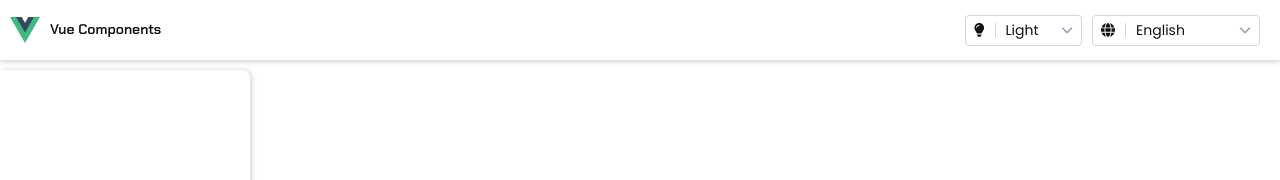
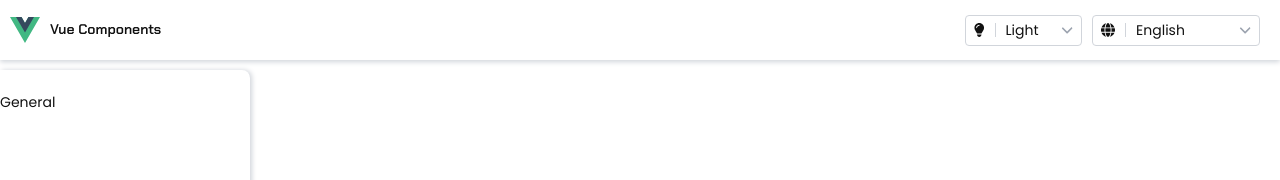
Before and after one commit to Tuong1994/Vue_UI_Component, a Vue app: page / in a window 1280 px wide. Shown: the top 180 px of the page. Built offline with nearby package versions, Linux system fonts and the light colour scheme.

Commit message:
Side Menu init

```diff
--- a/src/components/View/AppLayout/AppLayout.vue
+++ b/src/components/View/AppLayout/AppLayout.vue
@@ -1,6 +1,7 @@
 <script setup lang="ts">
 import { Layout } from '@/components/UI'
 import Header from '../Header/Header.vue';
+import SideMenu from '../SideMenu/SideMenu.vue';
 
 const { Container, Body, Side, Content } = Layout
 </script>
@@ -10,7 +11,7 @@ const { Container, Body, Side, Content } = Layout
    <Header />
     <Body>
       <Side>
-
+        <SideMenu />
       </Side>
       <Content>
         <slot></slot>
--- /dev/null
+++ b/src/components/View/SideMenu/SideMenu.vue
@@ -0,0 +1,14 @@
+<script setup lang="ts">
+import { Typography, Divider } from '@/components/UI'
+import useMenu from './hooks/useMenu'
+
+const { Paragraph } = Typography
+
+const menus = useMenu()
+</script>
+
+<template>
+  <template v-for="menu in menus" :key="menu.id">
+    <Paragraph>{{ menu.category }}</Paragraph>
+  </template>
+</template>
--- /dev/null
+++ b/src/components/View/SideMenu/hooks/useMenu.ts
@@ -0,0 +1,23 @@
+import { computed } from 'vue'
+import type { SideMenuItems } from '../type'
+import useLangStore from '@/stores/LangStore'
+
+const useMenu = () => {
+  const t = useLangStore()
+
+  const menus = computed<SideMenuItems>(() => [
+    {
+      id: 'general',
+      category: t.lang.menu.general,
+      items: [
+        { id: 'button', label: 'Button', path: '/' },
+        { id: 'icon', label: 'Icon', path: '/' },
+        { id: 'typography', label: 'Typography', path: '/' }
+      ]
+    }
+  ])
+
+  return menus
+}
+
+export default useMenu
--- /dev/null
+++ b/src/components/View/SideMenu/type.ts
@@ -0,0 +1,9 @@
+import type { MenuItem } from '@/components/UI/Layout/Menu/type'
+
+export type SideMenuItem = {
+  id: string
+  category: string
+  items: Pick<MenuItem, 'id' | 'label' | 'path'>[]
+}
+
+export type SideMenuItems = SideMenuItem[]
--- a/src/style/components/view/view.scss
+++ b/src/style/components/view/view.scss
@@ -1 +1,2 @@
-@import "./logo.scss";
+@import './logo.scss';
+@import './side-menu.scss';
```
Also changed, not shown: src/components/View/SideMenu/SideMenuItem.vue (added), src/style/components/view/side-menu.scss (added).
